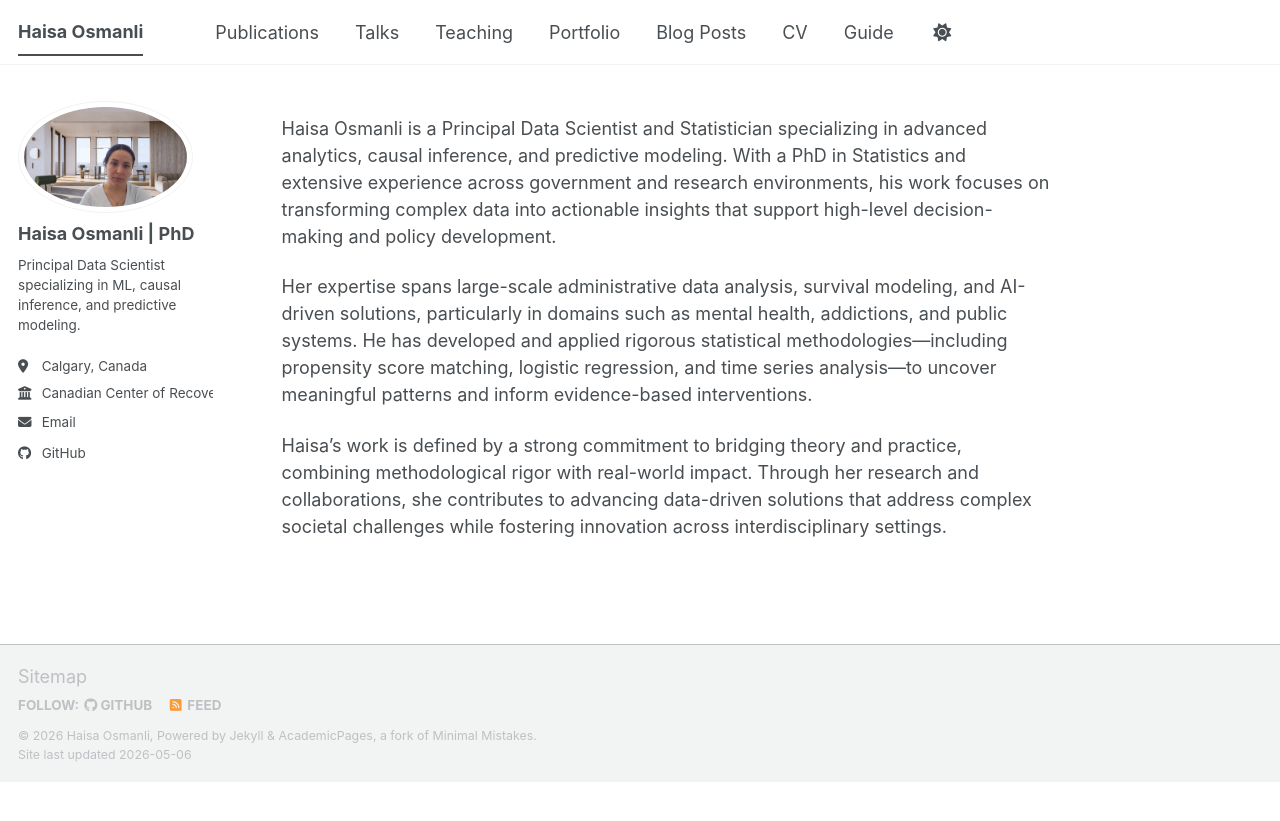
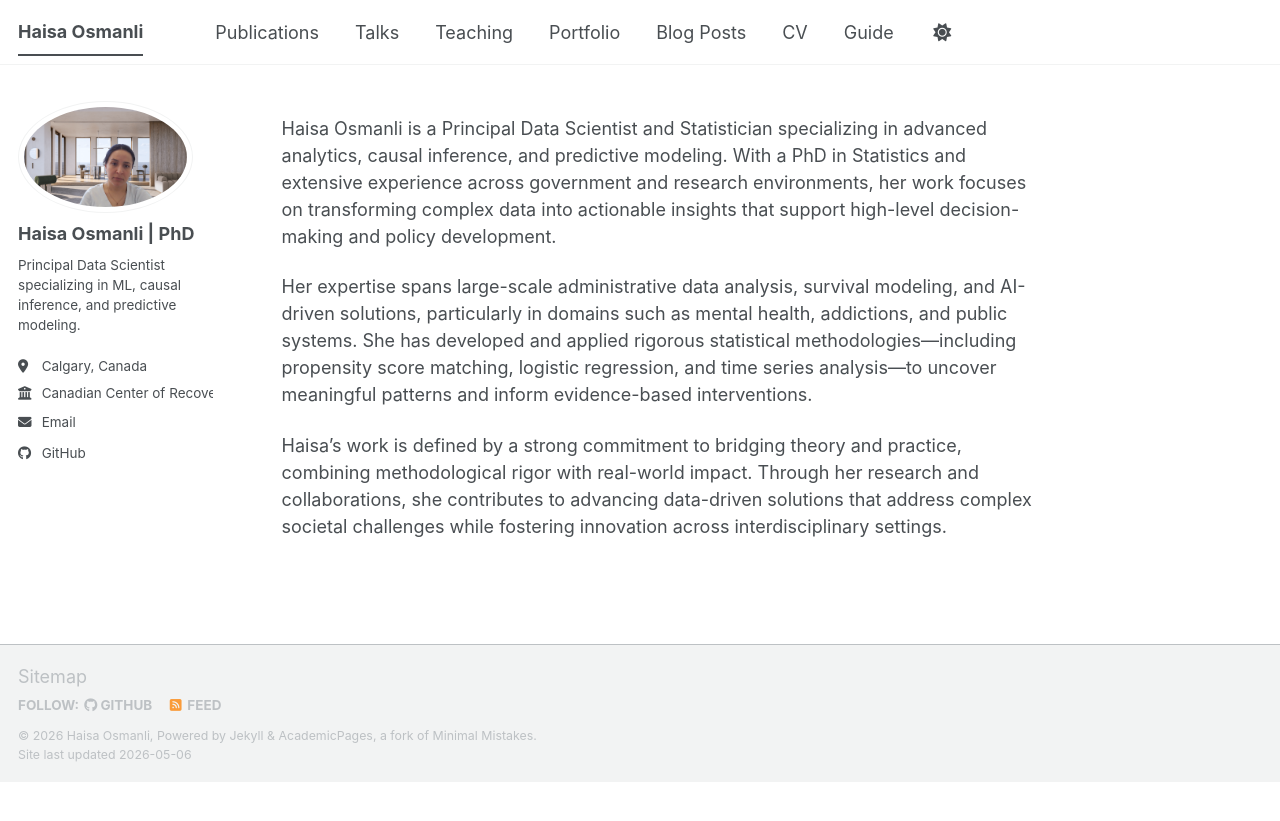
Before and after one commit to haisa-alpha/haisa-alpha.github.io, a Jekyll site: the page built from _pages/about.md, in a window 1280 px wide. Shown: the top 821 px of the page. Built offline with Jekyll 4.4.1, drawn with Linux system fonts in a browser that asks for light colours; a script bundle is joined from its source files by our own code; library files that are not in the unit come from our copies.

Commit message:
Update about.md

```diff
--- a/_pages/about.md
+++ b/_pages/about.md
@@ -7,8 +7,8 @@ redirect_from:
   - /about.html
 ---
 
-Haisa Osmanli is a Principal Data Scientist and Statistician specializing in advanced analytics, causal inference, and predictive modeling. With a PhD in Statistics and extensive experience across government and research environments, his work focuses on transforming complex data into actionable insights that support high-level decision-making and policy development.
+Haisa Osmanli is a Principal Data Scientist and Statistician specializing in advanced analytics, causal inference, and predictive modeling. With a PhD in Statistics and extensive experience across government and research environments, her work focuses on transforming complex data into actionable insights that support high-level decision-making and policy development.
 
-Her expertise spans large-scale administrative data analysis, survival modeling, and AI-driven solutions, particularly in domains such as mental health, addictions, and public systems. He has developed and applied rigorous statistical methodologies—including propensity score matching, logistic regression, and time series analysis—to uncover meaningful patterns and inform evidence-based interventions.
+Her expertise spans large-scale administrative data analysis, survival modeling, and AI-driven solutions, particularly in domains such as mental health, addictions, and public systems. She has developed and applied rigorous statistical methodologies—including propensity score matching, logistic regression, and time series analysis—to uncover meaningful patterns and inform evidence-based interventions.
 
 Haisa’s work is defined by a strong commitment to bridging theory and practice, combining methodological rigor with real-world impact. Through her research and collaborations, she contributes to advancing data-driven solutions that address complex societal challenges while fostering innovation across interdisciplinary settings.
```
